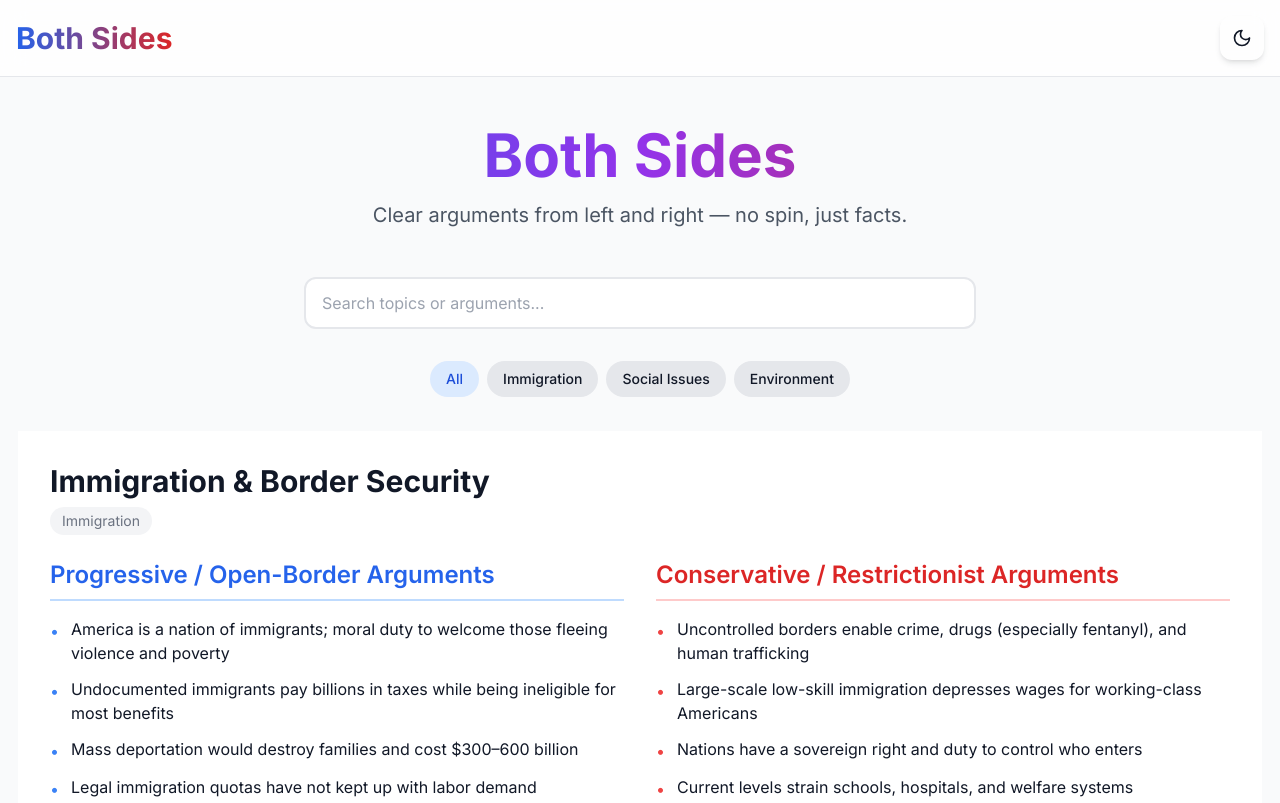
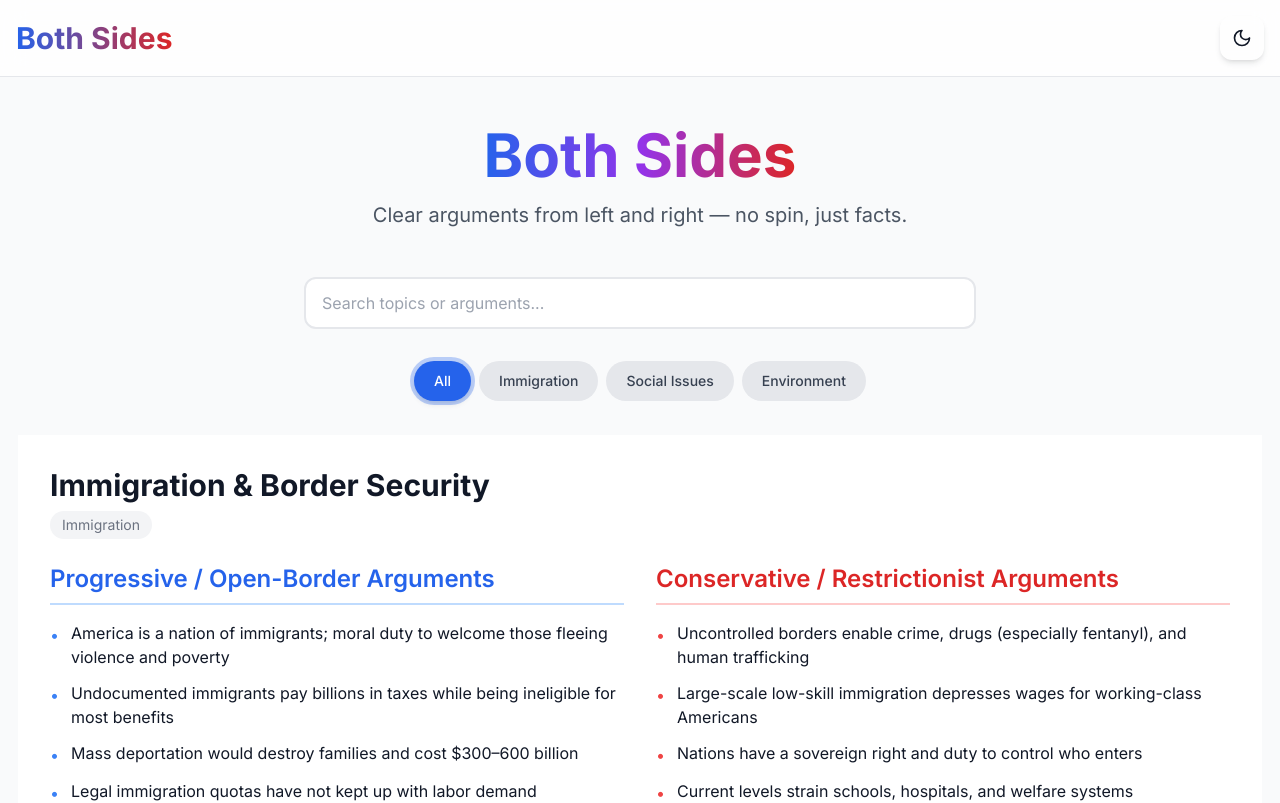
Before and after one commit to jcbgober/Both-Sides, a Next.js app: page / in a window 1280 px wide. Shown: the top 803 px of the page. Built offline with nearby package versions, Linux system fonts and the light colour scheme.

Commit message:
Update page.tsx

```diff
--- a/src/app/page.tsx
+++ b/src/app/page.tsx
@@ -23,7 +23,7 @@ export default function Home() {
   return (
     <div className="max-w-7xl mx-auto px-4 py-12">
       <div className="text-center mb-12">
-        <h1 className="text-6xl font-bold mb-4 bg-gradient-to-r from-blue-600 via-purple-600 to-red-600 bg-clip-text text-transparent ">
+        <h1 className="text-6xl font-bold mb-4 inline-block bg-gradient-to-r from-blue-600 via-purple-600 to-red-600 bg-clip-text text-transparent bg-[length:100%_100%]">
           Both Sides
         </h1>
         <p className="text-xl text-gray-600 dark:text-gray-400 max-w-2xl mx-auto">
@@ -37,19 +37,24 @@ export default function Home() {
           placeholder="Search topics or arguments..."
           value={searchTerm}
           onChange={(e) => setSearchTerm(e.target.value)}
-          className="w-full px-4 py-3 rounded-xl border-2 border-gray-200 dark:border-gray-600 bg-white dark:bg-gray-800 focus:border-blue-500 dark:focus:border-blue-400 transition-colors outline-none"
+          className="w-full px-4 py-3 rounded-xl border-2 border-gray-200 dark:border-gray-600 bg-white dark:bg-gray-800 focus:border-blue-500 dark:focus:border-blue-400 transition-colors outline-none hover:border-blue-400 dark:hover:border-blue-500 "
         />
       </div>
 
       <div className="mb-8 flex flex-wrap gap-2 justify-center">
         {categories.map(cat => (
           <button
-            key={cat}
-            onClick={() => setSelectedCategory(cat)}
-            className={`px-4 py-2 rounded-full text-sm font-medium transition-all ${selectedCategory === cat ? 'bg-blue-100 text-blue-700 dark:bg-blue-900/30 dark:text-blue-400' : 'bg-gray-200 dark:bg-gray-700'}`}
-          >
-            {cat}
-          </button>
+  key={cat}
+  onClick={() => setSelectedCategory(cat)}
+  className={`px-5 py-2.5 rounded-full text-sm font-medium transition-all duration-200
+    ${
+      selectedCategory === cat
+        ? 'bg-blue-600 text-white shadow-md ring-4 ring-blue-600/30'   // ← SELECTED: solid blue + white text + strong ring
+        : 'bg-gray-200 dark:bg-gray-700 text-gray-700 dark:text-gray-300 hover:bg-blue-500/20 hover:text-blue-600 dark:hover:text-blue-400 hover:scale-105 hover:shadow-sm'
+    }`}
+>
+  {cat}
+</button>
         ))}
       </div>
 
```
